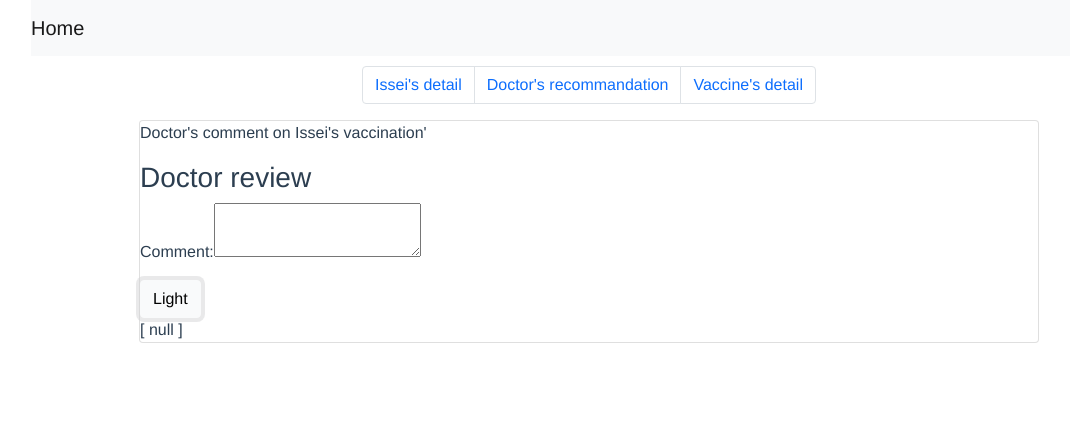
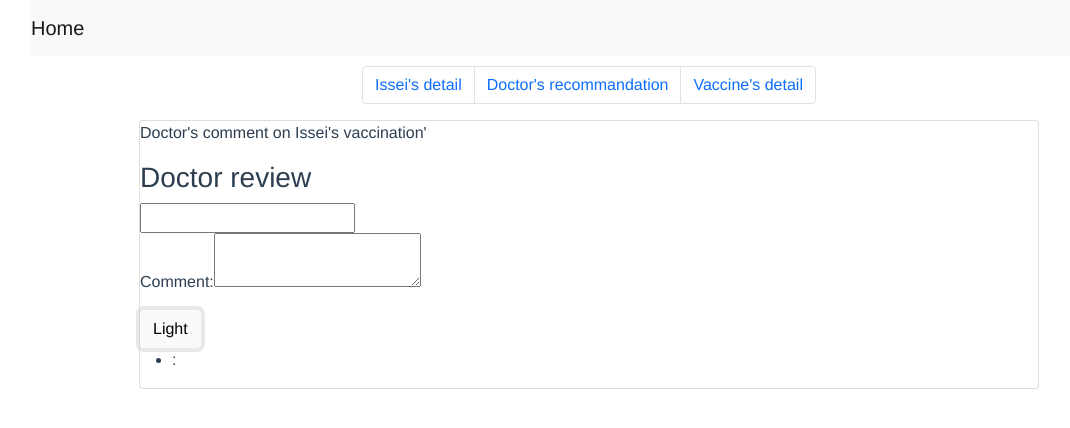
Before and after one commit to Mukiisanma1412/SE331-2021-Project, a Vue app: page /people/101/comment in a window 1280 px wide. Both pictures are taken after a click on the button "Light". Shown: the top 428 px of the page, without its empty margins (51-1121 px from the left). Built offline with nearby package versions, Linux system fonts and the light colour scheme; data requests are answered from the project's data file.

Commit message:
Add name to form and show it in comment list

```diff
--- a/src/views/peopleAndDetail/DoctorComment.vue
+++ b/src/views/peopleAndDetail/DoctorComment.vue
@@ -2,13 +2,19 @@
   <p>Doctor's comment on {{people.name}}'s vaccination' </p>
       <form class="review-form">
             <h3>Doctor review</h3>
-
+            <input id="name" v-model="name">
             <p><label for="comment">Comment:</label>
             <textarea id="comment" v-model="comment"></textarea></p>
 
             <button type="button" class="btn btn-light" @click="submit">Light</button>
         </form>
-        {{ Comments }}
+
+        <!-- {{ Comments}} -->
+
+        <ul>
+          <li v-for="Acomment in Comments" v-bind:key="Acomment.name">{{Acomment.name}} : {{Acomment.comment}} </li>
+        </ul>
+
 </template>
 
 <script>
@@ -17,12 +23,17 @@ export default {
   props: ['people', 'Comments'],
   data(){
     return{
-
+      name: '',
+      comment: ''
     }
   },
   methods:{
     submit(){
-      this.$emit('comment', this.comment);
+      let newComment ={
+        name : this.name,
+        comment : this.comment
+      }
+      this.$emit('comment', newComment);
     }
   }
 }
```
